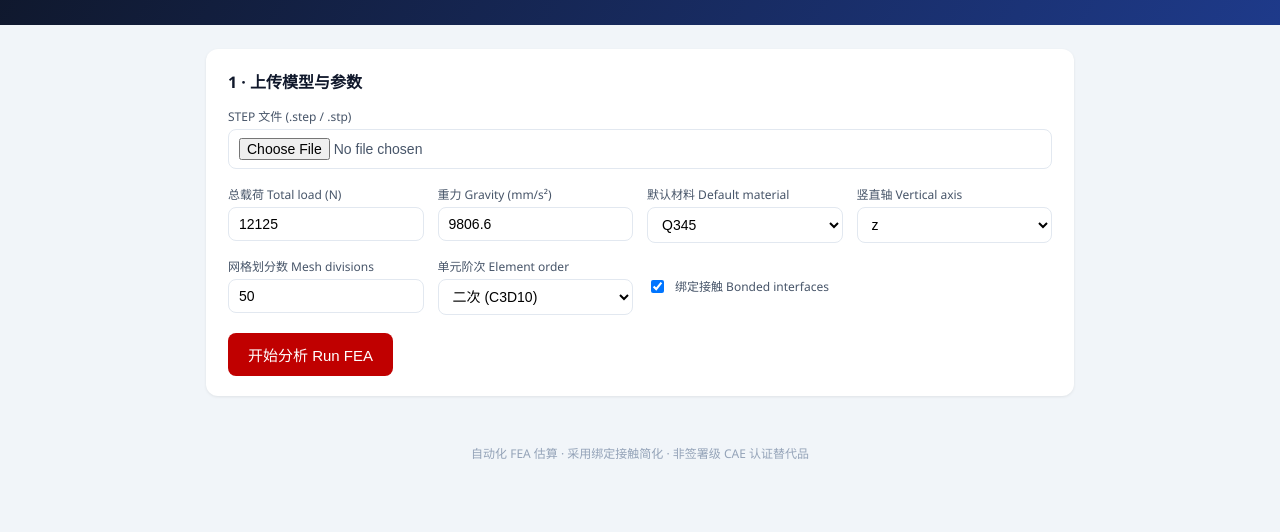
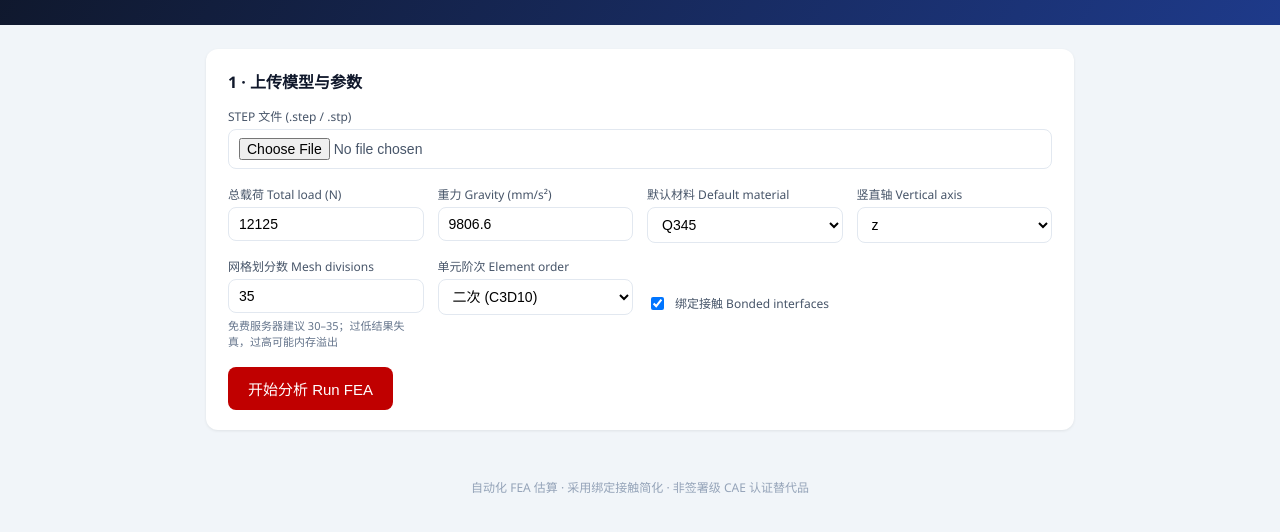
Before and after one commit to ntst2025/meitong-project, a website: page public/index.html in a window 1280 px wide. Shown: the part 90-622 px from the top of the page. Drawn offline with Linux system fonts and the light colour scheme.

Commit message:
UI: default mesh divisions 35 (free-tier sweet spot) + hint
Co-Authored-By: Claude Opus 4.8 <noreply@anthropic.com>

```diff
--- a/public/index.html
+++ b/public/index.html
@@ -37,7 +37,8 @@
             <select id="verticalAxis"><option>z</option><option>y</option><option>x</option></select>
           </label>
           <label>网格划分数 Mesh divisions
-            <input type="number" id="meshDivisions" value="50" step="1" />
+            <input type="number" id="meshDivisions" value="35" step="1" />
+            <small style="color:#64748b;font-size:11px">免费服务器建议 30–35；过低结果失真，过高可能内存溢出</small>
           </label>
           <label>单元阶次 Element order
             <select id="elementOrder"><option value="2">二次 (C3D10)</option><option value="1">线性 (C3D4)</option></select>
```
